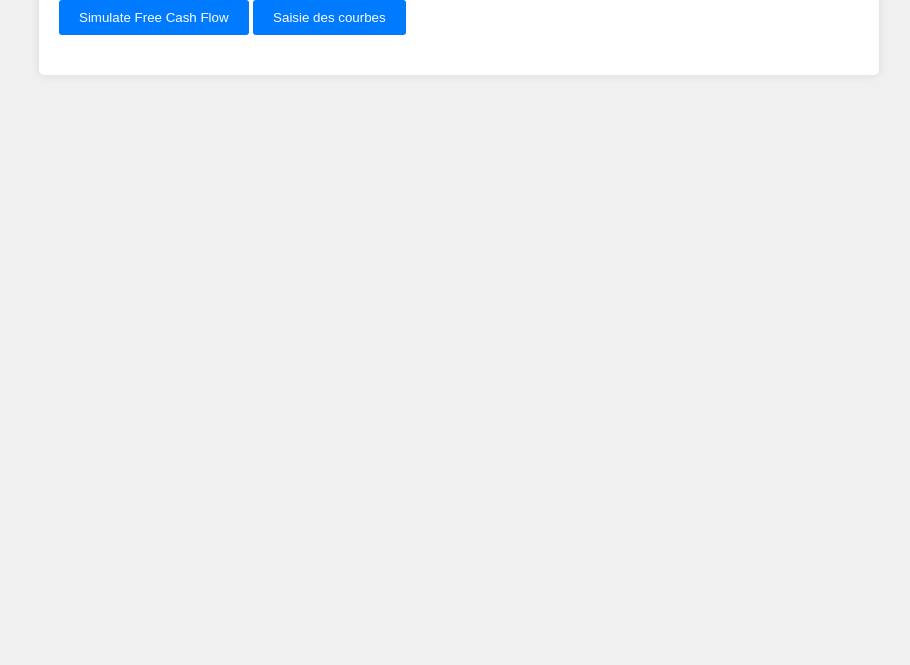
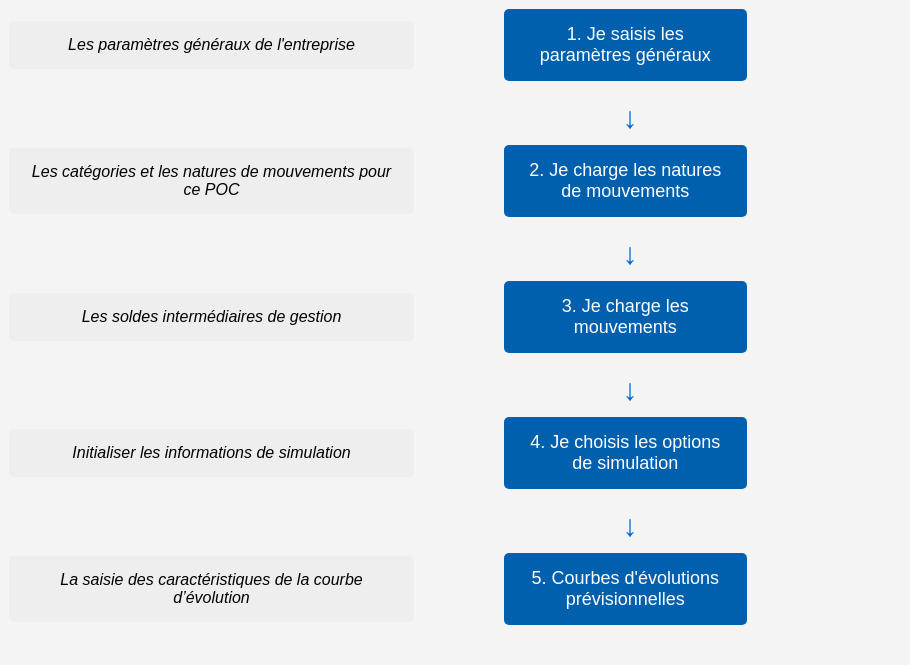
Before and after one commit to MohamedADCap/free-cash-flow, a Flask app: page / in a window 1280 px wide. Shown: the part 143-808 px from the top of the page, without its empty margins (181-1091 px from the left). Before the commit the page ends 218 px from the top, so only its background shows below. Run offline with Flask 3, Linux system fonts and the light colour scheme.

Commit message:
Ecran accueil ergonomique

```diff
--- a/app/routes.py
+++ b/app/routes.py
@@ -1,12 +1,26 @@
-from flask import Blueprint, render_template, request, redirect, url_for, flash
+from flask import Blueprint, render_template, request, redirect, url_for, flash, Flask
 import pandas as pd
 import sqlite3
 
 main = Blueprint('main', __name__)
 
+#app = Flask(__name__)
+
 @main.route('/')
 def index():
-    return render_template('index.html')
+    return render_template('accueil.html')
+
+# @main.route('/saisie_parametres_generaux')
+# def page1():
+#     return render_template('main.index.html')
+
+# @app.route('/page2')
+# def page2():
+#     return render_template('page2.html')
+
+# @app.route('/page3')
+# def page3():
+#     return render_template('page3.html')
 
 @main.route('/select-action', methods=['POST'])
 def select_action():
--- a/app/static/style.css
+++ b/app/static/style.css
@@ -1,19 +1,89 @@
 /* Add your CSS styles here */
-
 body {
             font-family: Arial, sans-serif;
+            text-align: center;
             background-color: #f0f0f0;
+        }
+.step {
+            background-color: #0066cc;
+            color: white;
+            padding: 15px;
+            margin: 10px auto;
+            width: 60%;
+            border-radius: 5px;
+            font-size: 18px;
+        }
+body {
+            font-family: Arial, sans-serif;
+            margin: 0;
+            padding: 0;
+            background-color: #f4f4f4;
         }
 
 .container {
-    max-width: 800px;
+            width: 100%;
+            max-width: 900px;
             margin: 0 auto;
             padding: 20px;
-    background-color: #fff;
-    border-radius: 5px;
-    box-shadow: 0 0 10px rgba(0, 0, 0, 0.1);
+            text-align: center;
         }
 
+.title {
+            font-size: 24px;
+            font-weight: bold;
+            margin-bottom: 20px;
+        }
+
+a.button {
+            display: inline-block;
+            background-color: #0060AE;
+            color: white;
+            padding: 15px 20px;
+            margin: 10px 0;
+            width: 50%;
+            text-decoration: none;
+            text-align: center;
+            font-size: 18px;
+            border-radius: 5px;
+        }
+
+a.button:hover {
+            /* background-color: #005bb5; */
+            background-color: #FFE600;
+        }
+
+.details {
+            background-color: #eeeeee;
+            padding: 15px;
+            margin: 10px 0;
+            border-radius: 5px;
+            font-style: italic;
+        }
+
+.arrow {
+            font-size: 30px;
+            color: #0066cc;
+            padding-left: 38%;
+        }
+
+.row {
+            display: flex;
+            justify-content: space-between;
+            align-items: center;
+            margin-bottom: 10px;
+        }
+
+.column {
+            flex: 0 0 45%; /* Chaque colonne prendra 45% de l'espace */
+        }
+
+.column-button {
+            text-align: left; /* Alignement du bouton à gauche */
+        }
+
+/* .column-details {
+            text-align: right; /* Alignement des détails à droite */
+        } */
 h1 {
     color: #333;
 }
--- /dev/null
+++ b/app/templates/accueil.html
@@ -0,0 +1,68 @@
+<!DOCTYPE html>
+<html lang="fr">
+<head>
+    <meta charset="UTF-8">
+    <meta name="viewport" content="width=device-width, initial-scale=1.0">
+    <title>Free Cash Flow Calculator</title>
+    <link rel="stylesheet" type="text/css" href="{{ url_for('static', filename='style.css') }}">
+</head>
+<body>
+    <div class="container">
+        <div class="title">Free Cash Flow Calculator<br><img src="https://e7.pngegg.com/pngimages/325/438/png-clipart-car-michelin-man-tire-logo-car-blue-text.png" alt="Logo MICHELIN" width=10% height=10%/></div>
+
+        <div class="row">
+            <div class="column column-details">
+                <div class="details">Les paramètres généraux de l'entreprise</div>
+            </div>
+            <div class="column column-button">
+                <!-- Bouton pour les paramètres généraux -->
+                <a href="{{ url_for('main.saisie_parametres_generaux') }}" class="button">1. Je saisis les paramètres généraux</a>
+            </div>
+        </div>
+        <div class="arrow">↓</div>
+
+        <div class="row">
+            <div class="column column-details">
+                <div class="details">Les catégories et les natures de mouvements pour ce POC</div>
+            </div>
+            <div class="column column-button">
+                <!-- Bouton pour charger les natures de mouvements -->
+                <a href="{{ url_for('main.parametre_nature_mvm_upload') }}" class="button">2. Je charge les natures de mouvements</a>
+            </div>
+        </div>
+        <div class="arrow">↓</div>
+
+        <div class="row">
+            <div class="column column-details">
+                <div class="details">Les soldes intermédiaires de gestion</div>
+            </div>
+            <div class="column column-button">
+                <!-- Bouton pour charger les mouvements -->
+                <a href="{{ url_for('main.saisie_mouvements') }}" class="button">3. Je charge les mouvements</a>
+            </div>
+        </div>
+        <div class="arrow">↓</div>
+
+        <div class="row">
+            <div class="column column-details">
+                <div class="details">Initialiser les informations de simulation</div>
+            </div>
+            <div class="column column-button">
+                <!-- Bouton pour les simulations -->
+                <a href="{{ url_for('main.saisie_options_simulation') }}" class="button">4. Je choisis les options de simulation</a>
+            </div>
+        </div>
+        <div class="arrow">↓</div>
+
+        <div class="row">
+            <div class="column column-details">
+                <div class="details">La saisie des caractéristiques de la courbe d’évolution</div>
+            </div>
+            <div class="column column-button">
+                <!-- Bouton pour les courbes -->
+                <a href="{{ url_for('main.courbes') }}" class="button">5. Courbes d'évolutions prévisionnelles</a>
+            </div>
+        </div>
+    </div>
+</body>
+</html>
```
Also changed, not shown: app/templates/images/michelin.png (added). Lines whose indentation alone changed are shown as unchanged.
